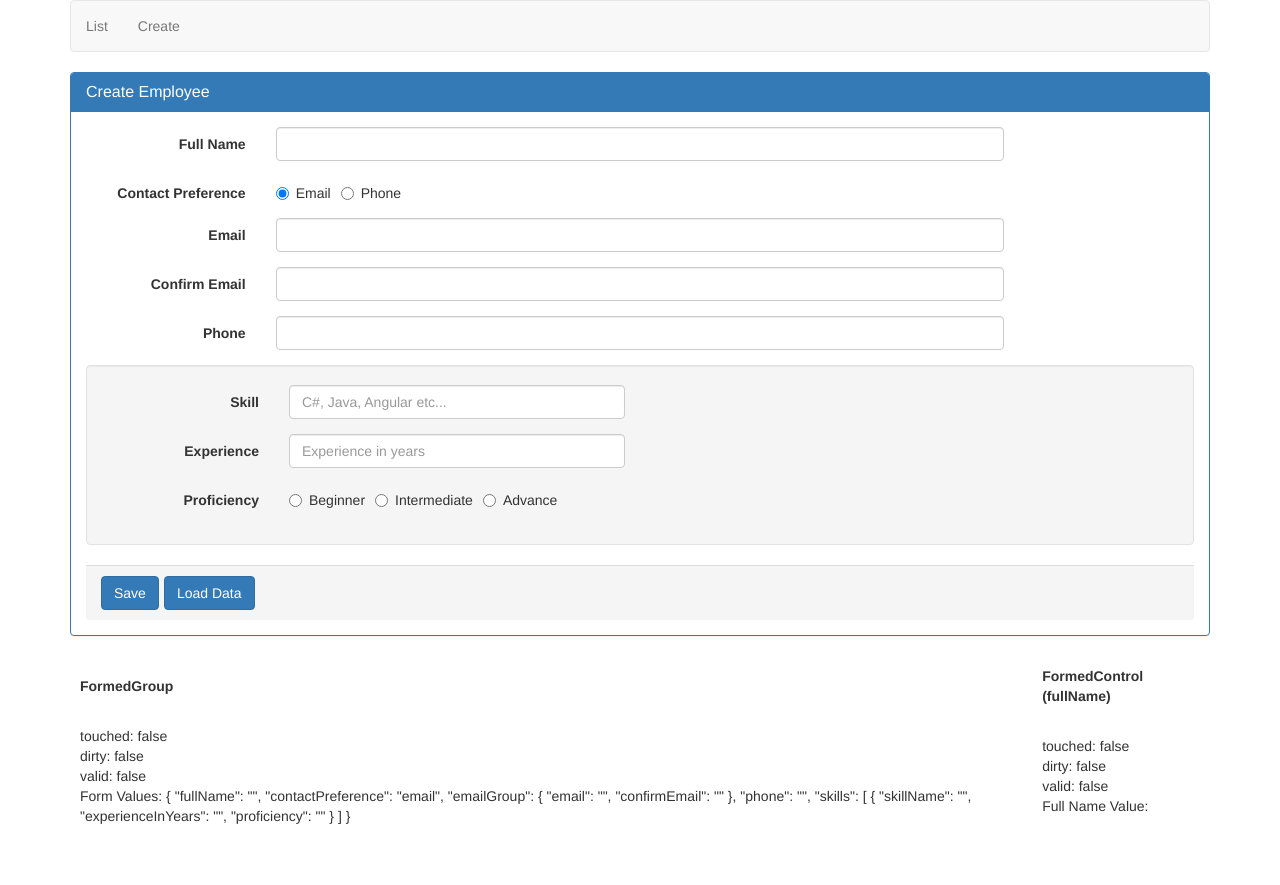
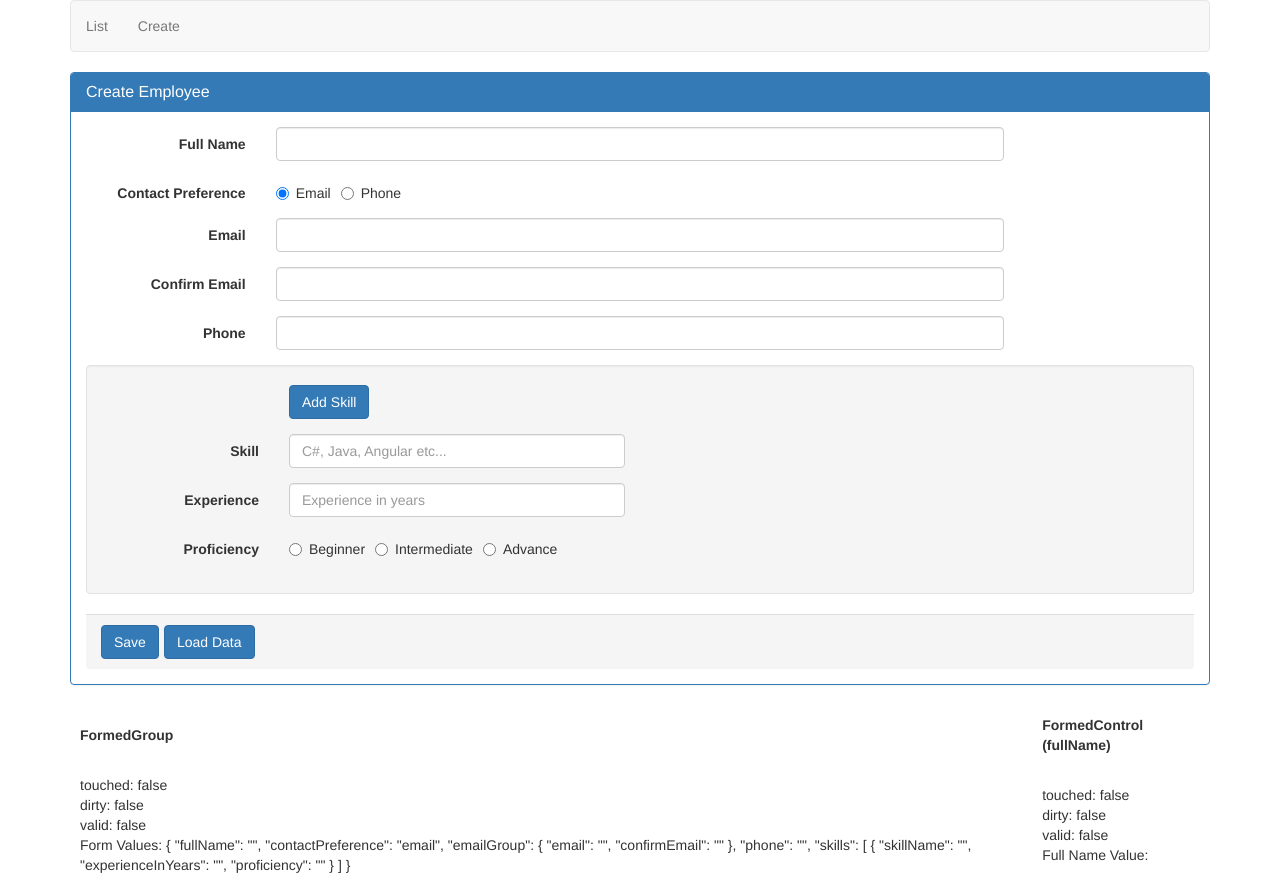
Before and after one commit to vishallotlikar/Angular8, an Angular app: page /create in a window 1280 px wide. Before the commit the page ends 836 px from the top, so only its background shows below. Built offline with nearby package versions, Linux system fonts and the light colour scheme.

Commit message:
Dynamic forms

```diff
--- a/src/app/employee/create-employee.component.html
+++ b/src/app/employee/create-employee.component.html
@@ -78,15 +78,23 @@
             </div>
 
             <div class="well">
-                <div formArrayName="skills">
-                    <div formGroupName="0">
+                <div class="form-group">
+                    <div class="col-md-offset-2 col-md-4">
+                        <button type="button" class="btn btn-primary" (click)="addSkillButtonClick()">
+                            Add Skill
+                        </button>
+                    </div>
+                </div>
+                <div formArrayName="skills" *ngFor="let skill of employeeForm.get('skills').controls; let i = index">
+                    <div [formGroupName]="i">
                         <div class="form-group" [ngClass]="{'has-error': formErrors.skillName}">
                             <label for="skillName" class="col-sm-2 control-label">
                                 Skill
                             </label>
                             <div class="col-sm-4">
-                                <input type="text" class="form-control" id="skillName" placeholder="C#, Java, Angular etc..."
-                                    formControlName="skillName" (blur)="logValidationErrors()">
+                                <input type="text" class="form-control" id="skillName"
+                                    placeholder="C#, Java, Angular etc..." formControlName="skillName"
+                                    (blur)="logValidationErrors()">
                                 <span class="help-block" *ngIf="formErrors.skillName">
                                     {{formErrors.skillName}}
                                 </span>
--- a/src/app/employee/create-employee.component.ts
+++ b/src/app/employee/create-employee.component.ts
@@ -103,6 +103,10 @@
     })
   }
 
+  addSkillButtonClick():void {
+    (<FormArray>this.employeeForm.get('skills')).push(this.addSkillFormGroup());
+  }
+
   onContactPreferenceChange(selectedValue: string) {
     const phoneControl = this.employeeForm.get('phone');
     if (selectedValue === 'phone') {
```
